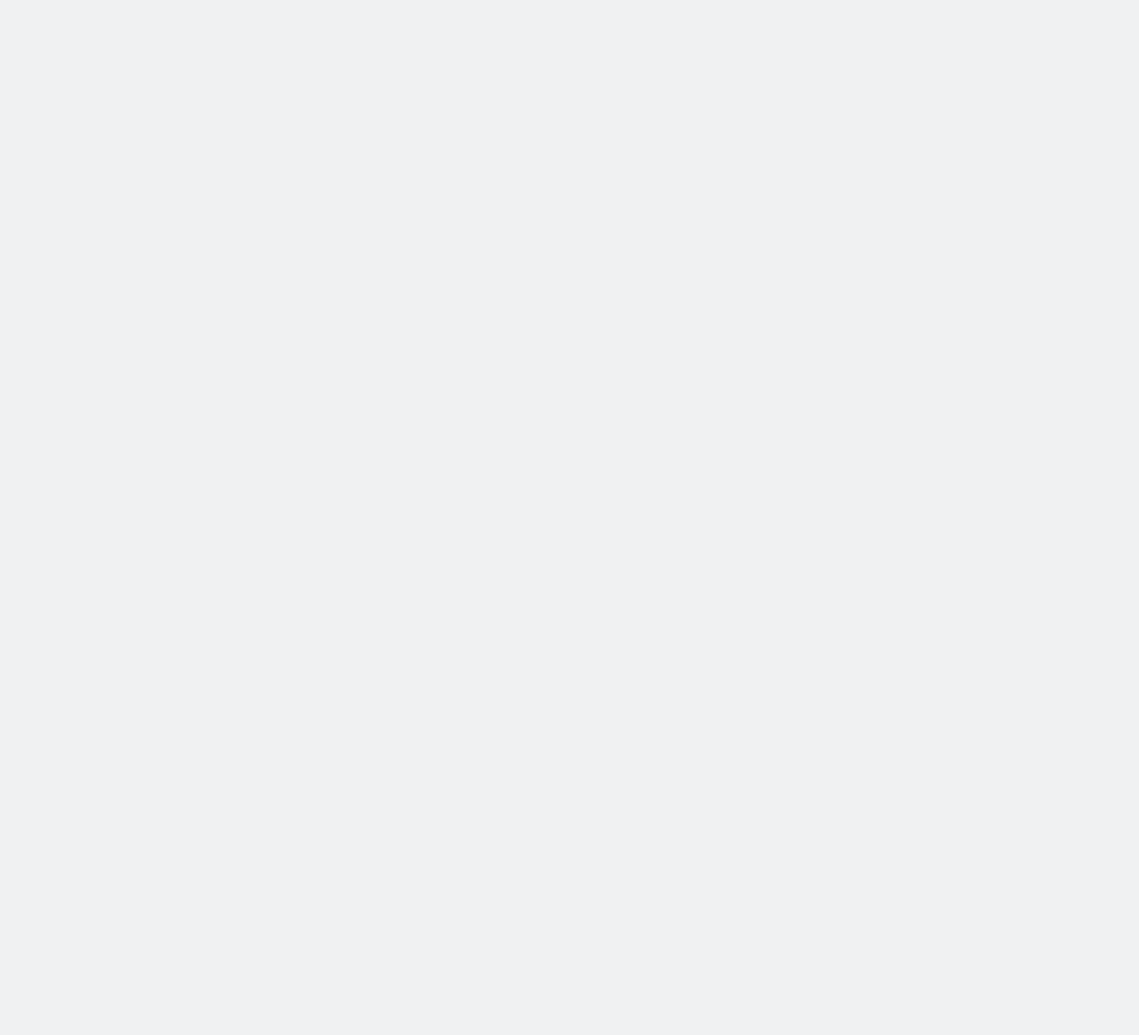
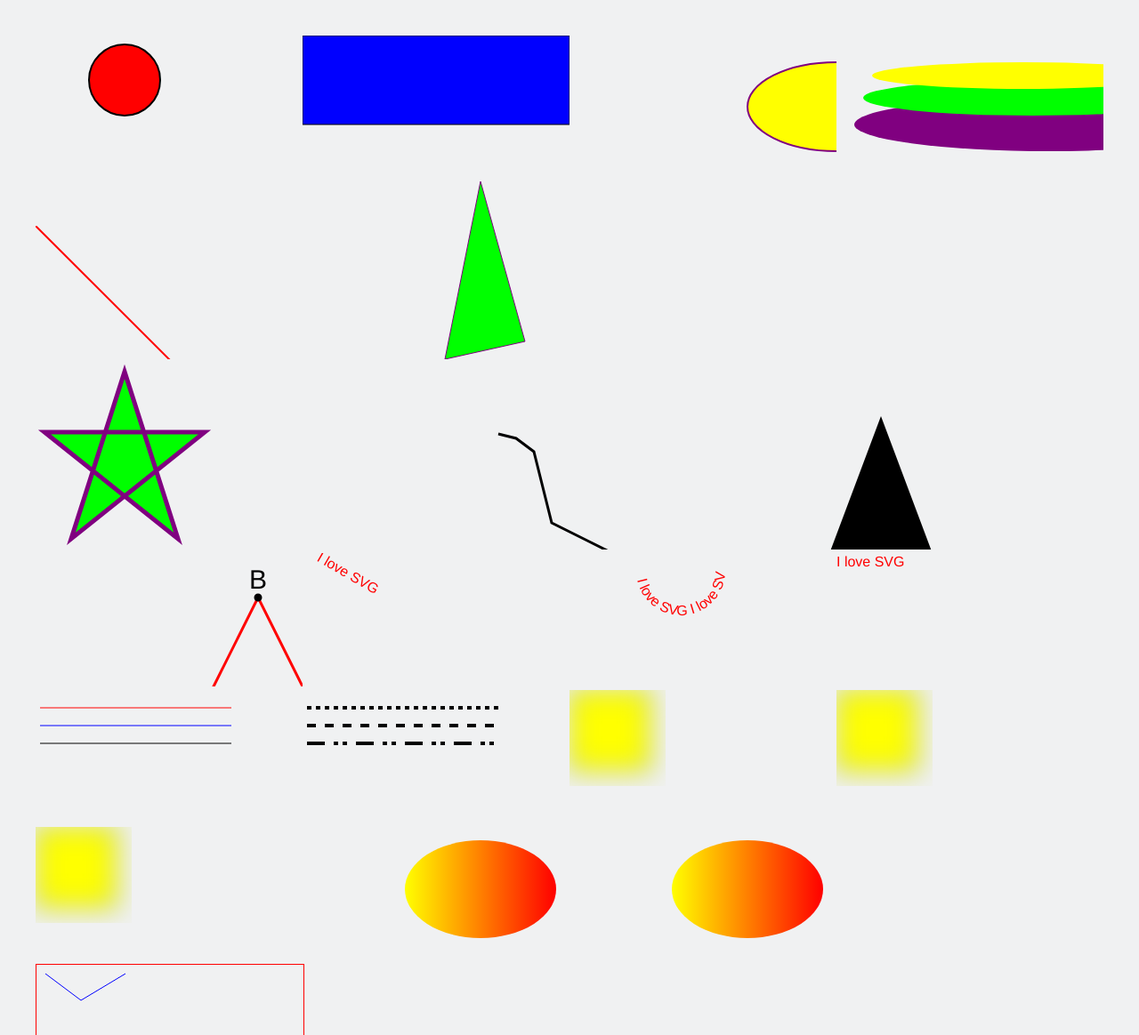
Before and after one commit to zw123zw/demo, a Vue app: page /svg in a window 1280 px wide. Before the commit this address had no page. Shown: the top 1164 px of the page at 89% size. Before the commit the page ends 800 px from the top, so only its background shows below. Built offline with nearby package versions, Linux system fonts and the light colour scheme.

Commit message:
svg学习

```diff
--- a/src/router/index.ts
+++ b/src/router/index.ts
@@ -16,6 +16,11 @@ const routes: Array<RouteRecordRaw> = [
     name: "Tweenjs",
     component: () => import("@/views/tweenjs"),
   },
+  {
+    path: "/svg",
+    name: "Svg",
+    component: () => import("@/views/svg"),
+  },
 ];
 
 const router = createRouter({
--- /dev/null
+++ b/src/views/svg/index.vue
@@ -0,0 +1,265 @@
+<template>
+  <div class="svg-container">
+    <svg xmlns="http://www.w3.org/2000/svg" version="1.1">
+      <circle
+        cx="100"
+        cy="50"
+        r="40"
+        stroke="black"
+        stroke-width="2"
+        fill="red"
+      />
+    </svg>
+
+    <svg xmlns="http://www.w3.org/2000/svg" version="1.1">
+      <rect
+        width="300"
+        height="100"
+        style="fill: rgb(0, 0, 255); stroke-width: 1; stroke: rgb(0, 0, 0)"
+      />
+    </svg>
+
+    <svg xmlns="http://www.w3.org/2000/svg" version="1.1">
+      <ellipse
+        cx="300"
+        cy="80"
+        rx="100"
+        ry="50"
+        style="fill: yellow; stroke: purple; stroke-width: 2"
+      />
+    </svg>
+
+    <svg xmlns="http://www.w3.org/2000/svg" version="1.1">
+      <ellipse cx="240" cy="100" rx="220" ry="30" style="fill: purple" />
+      <ellipse cx="220" cy="70" rx="190" ry="20" style="fill: lime" />
+      <ellipse cx="210" cy="45" rx="170" ry="15" style="fill: yellow" />
+    </svg>
+
+    <svg xmlns="http://www.w3.org/2000/svg" version="1.1">
+      <line
+        x1="0"
+        y1="0"
+        x2="200"
+        y2="200"
+        style="stroke: rgb(255, 0, 0); stroke-width: 2"
+      />
+    </svg>
+
+    <svg height="210" width="500">
+      <polygon
+        points="200,10 250,190 160,210"
+        style="fill: lime; stroke: purple; stroke-width: 1"
+      />
+    </svg>
+
+    <svg height="210" width="500">
+      <polygon
+        points="100,10 40,198 190,78 10,78 160,198"
+        style="fill: lime; stroke: purple; stroke-width: 5; fill-rule: nonzero"
+      />
+    </svg>
+
+    <svg xmlns="http://www.w3.org/2000/svg" version="1.1">
+      <polyline
+        points="20,20 40,25 60,40 80,120 120,140 200,180"
+        style="fill: none; stroke: black; stroke-width: 3"
+      />
+    </svg>
+
+    <svg xmlns="http://www.w3.org/2000/svg" version="1.1">
+      <path d="M150 0 L75 200 L225 200 Z" />
+    </svg>
+
+    <svg xmlns="http://www.w3.org/2000/svg" version="1.1">
+      <path
+        id="lineAB"
+        d="M 100 350 l 150 -300"
+        stroke="red"
+        stroke-width="3"
+        fill="none"
+      />
+      <path
+        id="lineBC"
+        d="M 250 50 l 150 300"
+        stroke="red"
+        stroke-width="3"
+        fill="none"
+      />
+      <path d="M 175 200 l 150 0" stroke="green" stroke-width="3" fill="none" />
+      <path
+        d="M 100 350 q 150 -300 300 0"
+        stroke="blue"
+        stroke-width="5"
+        fill="none"
+      />
+      <!-- Mark relevant points -->
+      <g stroke="black" stroke-width="3" fill="black">
+        <circle id="pointA" cx="100" cy="350" r="3" />
+        <circle id="pointB" cx="250" cy="50" r="3" />
+        <circle id="pointC" cx="400" cy="350" r="3" />
+      </g>
+      <!-- Label the points -->
+      <g
+        font-size="30"
+        font="sans-serif"
+        fill="black"
+        stroke="none"
+        text-anchor="middle"
+      >
+        <text x="100" y="350" dx="-30">A</text>
+        <text x="250" y="50" dy="-10">B</text>
+        <text x="400" y="350" dx="30">C</text>
+      </g>
+    </svg>
+
+    <svg xmlns="http://www.w3.org/2000/svg" version="1.1">
+      <text x="0" y="15" fill="red" transform="rotate(30 20,40)">
+        I love SVG
+      </text>
+    </svg>
+
+    <svg
+      xmlns="http://www.w3.org/2000/svg"
+      version="1.1"
+      xmlns:xlink="http://www.w3.org/1999/xlink"
+    >
+      <defs>
+        <path id="path1" d="M75,20 a1,1 0 0,0 100,0" />
+      </defs>
+      <text x="10" y="100" style="fill: red">
+        <textPath xlink:href="#path1">I love SVG I love SVG</textPath>
+      </text>
+    </svg>
+
+    <svg
+      xmlns="http://www.w3.org/2000/svg"
+      version="1.1"
+      xmlns:xlink="http://www.w3.org/1999/xlink"
+    >
+      <a xlink:href="http://www.w3schools.com/svg/" target="_blank">
+        <text x="0" y="15" fill="red">I love SVG</text>
+      </a>
+    </svg>
+
+    <svg xmlns="http://www.w3.org/2000/svg" version="1.1">
+      <g fill="none">
+        <path stroke="red" d="M5 20 l215 0" />
+        <path stroke="blue" d="M5 40 l215 0" />
+        <path stroke="black" d="M5 60 l215 0" />
+      </g>
+    </svg>
+
+    <svg xmlns="http://www.w3.org/2000/svg" version="1.1">
+      <g fill="none" stroke="black" stroke-width="4">
+        <path stroke-dasharray="5,5" d="M5 20 l215 0" />
+        <path stroke-dasharray="10,10" d="M5 40 l215 0" />
+        <path stroke-dasharray="20,10,5,5,5,10" d="M5 60 l215 0" />
+      </g>
+    </svg>
+
+    <svg xmlns="http://www.w3.org/2000/svg" version="1.1">
+      <defs>
+        <filter id="f1" x="0" y="0">
+          <feGaussianBlur in="SourceGraphic" stdDeviation="15" />
+        </filter>
+      </defs>
+      <rect
+        width="90"
+        height="90"
+        stroke="green"
+        stroke-width="3"
+        fill="yellow"
+        filter="url(#f1)"
+      />
+    </svg>
+
+    <svg xmlns="http://www.w3.org/2000/svg" version="1.1">
+      <defs>
+        <filter id="f1" x="0" y="0" width="200%" height="200%">
+          <feOffset result="offOut" in="SourceGraphic" dx="20" dy="20" />
+          <feBlend in="SourceGraphic" in2="offOut" mode="normal" />
+        </filter>
+      </defs>
+      <rect
+        width="90"
+        height="90"
+        stroke="green"
+        stroke-width="3"
+        fill="yellow"
+        filter="url(#f1)"
+      />
+    </svg>
+
+    <svg xmlns="http://www.w3.org/2000/svg" version="1.1">
+      <defs>
+        <filter id="f1" x="0" y="0" width="200%" height="200%">
+          <feOffset result="offOut" in="SourceAlpha" dx="20" dy="20" />
+          <feGaussianBlur result="blurOut" in="offOut" stdDeviation="10" />
+          <feBlend in="SourceGraphic" in2="blurOut" mode="normal" />
+        </filter>
+      </defs>
+      <rect
+        width="90"
+        height="90"
+        stroke="green"
+        stroke-width="3"
+        fill="yellow"
+        filter="url(#f1)"
+      />
+    </svg>
+
+    <svg xmlns="http://www.w3.org/2000/svg" version="1.1">
+      <defs>
+        <linearGradient id="grad1" x1="0%" y1="0%" x2="100%" y2="0%">
+          <stop
+            offset="0%"
+            style="stop-color: rgb(255, 255, 0); stop-opacity: 1"
+          />
+          <stop
+            offset="100%"
+            style="stop-color: rgb(255, 0, 0); stop-opacity: 1"
+          />
+        </linearGradient>
+      </defs>
+      <ellipse cx="200" cy="70" rx="85" ry="55" fill="url(#grad1)" />
+    </svg>
+
+    <svg xmlns="http://www.w3.org/2000/svg" version="1.1">
+
+      <defs>
+
+        <radialGradient id="grad1" cx="20%" cy="30%" r="30%" fx="50%" fy="50%">
+
+          <stop
+            offset="0%"
+            style="stop-color:rgb(255,255,255);
+      stop-opacity:0"
+          />
+
+          <stop
+            offset="100%"
+            style="stop-color: rgb(0, 0, 255); stop-opacity: 1"
+          />
+
+        </radialGradient>
+
+      </defs>
+
+      <ellipse cx="200" cy="70" rx="85" ry="55" fill="url(#grad1)" />
+    </svg>
+
+    <svg width="300" height="300" style="border: 1px solid red">
+      <path d="M 10 10 50 40 100 10" stroke="blue" fill="none"></path>
+    </svg>
+  </div>
+</template>
+
+<script lang="ts" setup>
+import { ref } from "vue";
+</script>
+
+<style lang="scss" scoped>
+.svg-container {
+  padding: 40px;
+}
+</style>
```
